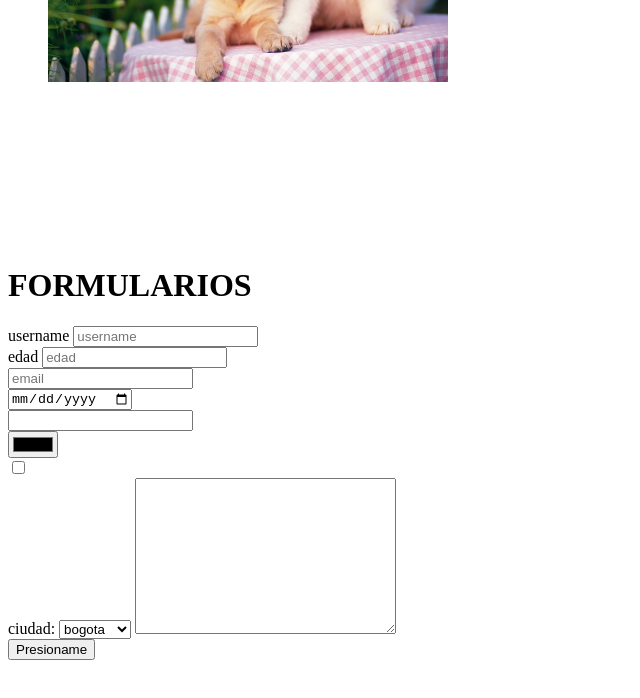
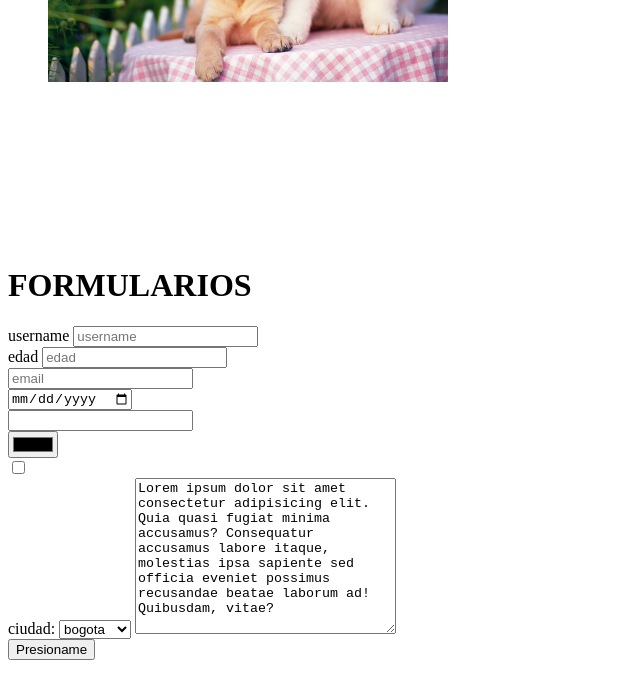
Before and after one commit to alucardkiba1/project-2, a plain HTML site: page index.html in a window 1280 px wide. Shown: the part 5218-5916 px from the top of the page, without its empty margins (0-640 px from the left). Drawn offline with Linux system fonts and the light colour scheme.

Commit message:
corregir documento

```diff
--- a/index.html
+++ b/index.html
@@ -1,34 +1,27 @@
-<!-- alt + shit + a -->
-<!-- autocompletado: ctrl + spacio -->
-
-<!-- esta etiqueta define que este es un documento de HTML5 -->
 <!DOCTYPE html>
 
 <html lang="es">
 
-<!-- metadatos de la pagina -->
+
 <head>
-    <!-- modifica el grupo de caracteres a usar, en este caso UTF-8 -->
+
     <meta charset="UTF-8">
-    <!-- modifica el tamano del viewport -->
+
     <meta name="viewport" content="width=device-width, initial-scale=1.0">
-    <!-- modifica el titulo de la pagina o la pestana -->
     <title>practica 3</title>
 </head>
 
-<!-- todo lo que le queremos mostrar al usuario  -->
+
 <body>
 
-    <!-- el header es la cabecera de la pagina -->
+
     <header>
-        <!-- va a ir el logo -->
+
         <nav>
             <a href="./contacto.html">Ir a la pagina de contacto</a>
         </nav>
     </header>
 
-    <!-- la etiqueta P sierve para poner parrafos -->
-    <!-- lorem ipsum -->
     <p>Lorem ipsum dolor sit amet consectetur adipisicing elit. Veniam qui pariatur ipsam, suscipit, sapiente quam id laudantium ratione ducimus maxime, cum itaque dolores unde! Odit suscipit fugit possimus veritatis aliquam.</p>
     <hr>
     <p>Lorem ipsum dolor sit amet.</p>
@@ -89,13 +82,11 @@
 
     <p>
         este es un ejemplo de la
-        <!-- strong sirve para darle enfasis semantico a una frase o palabra -->
-        <strong>etiqueta strong</strong>
+    <strong>etiqueta strong</strong>
     </p>
 
     <p>
         este es un ejemplo de la
-        <!-- strong sirve para darle enfasis semantico a una frase o palabra -->
         <small>etiqueta small</small>
     </p>
 
@@ -112,7 +103,6 @@
     </p>
 
     <p>
-        <!-- es un comodin para encapsular texto sin que tenga ningun signifado semantico -->
         este es un ejemplo de la <span>etiqueta span</span>
     </p>
 
@@ -124,7 +114,7 @@
     </p>
 
     <p>Esta es una barra de navegacion de redes sociales</p>
-    <!-- nav nos indica una barra o menu de navegacion -->
+
     <aside>
         <nav>
             <ul>
@@ -142,7 +132,6 @@
     </aside>
 
 
-    <!-- encapsulara el contenido principal de nuestra pagina -->
     <main>
         <p>
             Lorem ipsum dolor sit amet consectetur adipisicing elit. Illo, ipsum! Optio ipsum dolorem nisi aut nostrum porro, aspernatur dicta rerum quidem eveniet, mollitia totam incidunt placeat. Ab ea asperiores, dolorem ad, provident doloribus accusantium reiciendis itaque dolor commodi voluptatibus cum eveniet at, deleniti corporis molestias laboriosam error atque inventore ratione!
@@ -158,7 +147,7 @@
         <p> otra seccion </p>
     </section>
 
-    <!-- ejemplo de red bucal -->
+
     <section>
         <article>
             <p>plan premium</p>
@@ -181,21 +170,18 @@
     <h5>titulo de quinto nivel</h5>
     <h6>Titulo de sexto nivel</h6>
 
-    <!-- el footer es el pie de pagina de nuestra web -->
     <footer>
         <a href="mailto:email@correo.com">contactanos a nuestro email</a>
         <a href="tel:+333333333"></a>
     </footer>
 
-    <!-- img sirve para incrustar imagenes -->
     <img
         src="./img/perritos.jpg"
         alt="Imagen de dos perros acostados sobre un mantel en la naturaleza"
         width="300px"
     >
 
-    <!-- sirve para incrustar contenido externo a nuestra web -->
-    <!-- un ejemplo de un video de youtube -->
+
     <iframe
         width="560"
         height="315"
@@ -209,7 +195,7 @@
     </iframe>
 
 
-    <!-- un ejempl de un mapa de google maps -->
+
     <iframe
         src="https://www.google.com/maps/embed?pb=!1m18!1m12!1m3!1d31815.665941852927!2d-74.18337731851386!3d4.601501694636577!2m3!1f0!2f0!3f0!3m2!1i1024!2i768!4f13.1!3m3!1m2!1s0x8e3f9f004563fee9%3A0x6796d79caf8c3d31!2sEst%C3%A9tica%20del%20Pilar!5e0!3m2!1ses-419!2sco!4v1713492208230!5m2!1ses-419!2sco"
         width="600"
@@ -221,7 +207,6 @@
     >
     </iframe>
 
-    <!-- sirve para incrustar documentos PDFs -->
     <object
         data="./PDF/partitura.pdf"
         type="application/pdf"
@@ -241,7 +226,6 @@
         controlslist="nodownload nofullscreen"
     ></video>
 
-    <!--  -->
 
     <audio
         src="./audio/t-rex-roar.mp3"
@@ -256,7 +240,7 @@
         Descargar audio
     </a>
 
-    <!-- poner imagenes vectoriales -->
+
     <svg xmlns="http://www.w3.org/2000/svg" viewBox="0 0 576 512" fill="red">
         <path d="M575.8 255.5c0 18-15 32.1-32 32.1h-32l.7 160.2c0 2.7-.2 5.4-.5 8.1V472c0 22.1-17.9 40-40 40H456c-1.1 0-2.2 0-3.3-.1c-1.4 .1-2.8 .1-4.2 .1H416 392c-22.1 0-40-17.9-40-40V448 384c0-17.7-14.3-32-32-32H256c-17.7 0-32 14.3-32 32v64 24c0 22.1-17.9 40-40 40H160 128.1c-1.5 0-3-.1-4.5-.2c-1.2 .1-2.4 .2-3.6 .2H104c-22.1 0-40-17.9-40-40V360c0-.9 0-1.9 .1-2.8V287.6H32c-18 0-32-14-32-32.1c0-9 3-17 10-24L266.4 8c7-7 15-8 22-8s15 2 21 7L564.8 231.5c8 7 12 15 11 24z"/>
     </svg>
@@ -304,7 +288,8 @@
                 <option value="cali">cali</option>
             </select>
         </label>
-        <textarea name="" id="" cols="30" rows="10"></textarea>
+        <textarea name="" id="" cols="30" rows="10">Lorem ipsum dolor sit amet consectetur adipisicing elit. Quia quasi fugiat minima accusamus? Consequatur accusamus labore itaque, molestias ipsa sapiente sed officia eveniet possimus recusandae beatae laborum ad! Quibusdam, vitae?
+        </textarea>
 
         <br>
 
```
Also changed, not shown: icon/Home_free_icon.svg (deleted), img/78-familia-o.webp (deleted).
